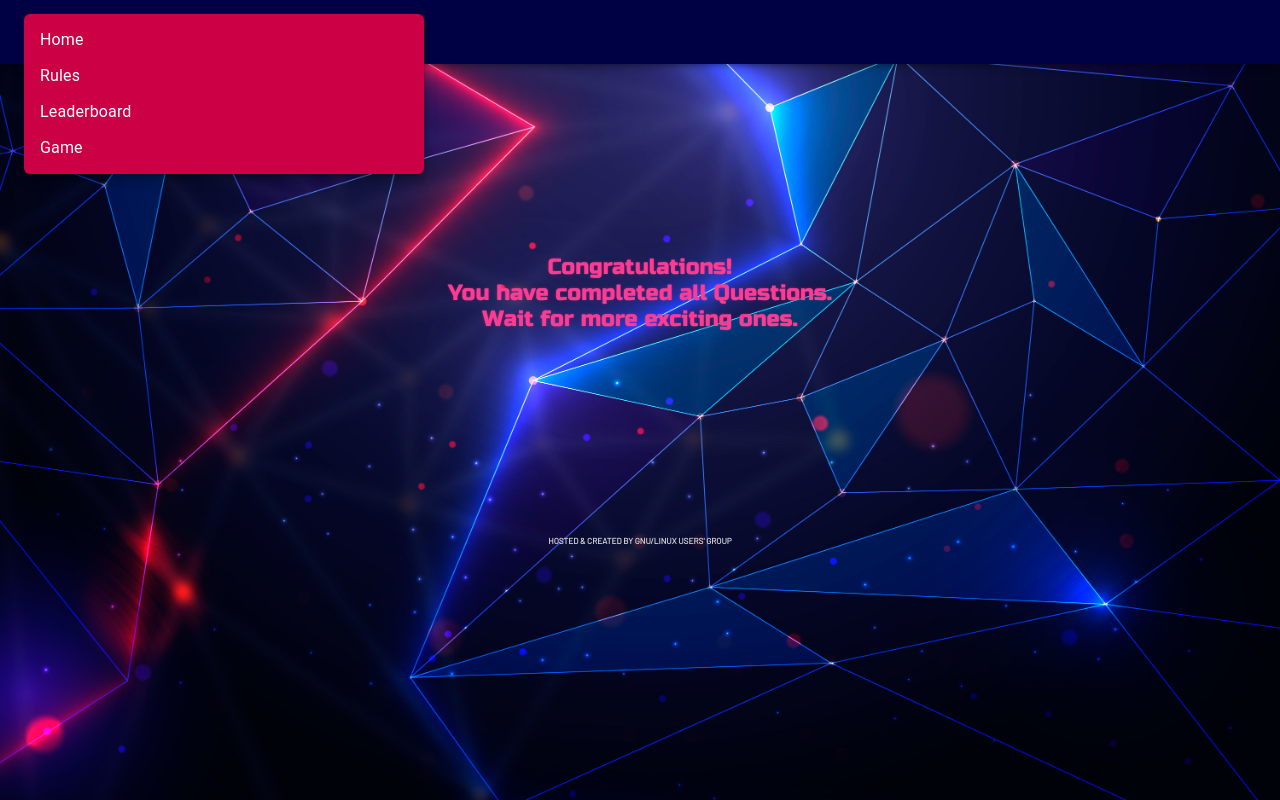
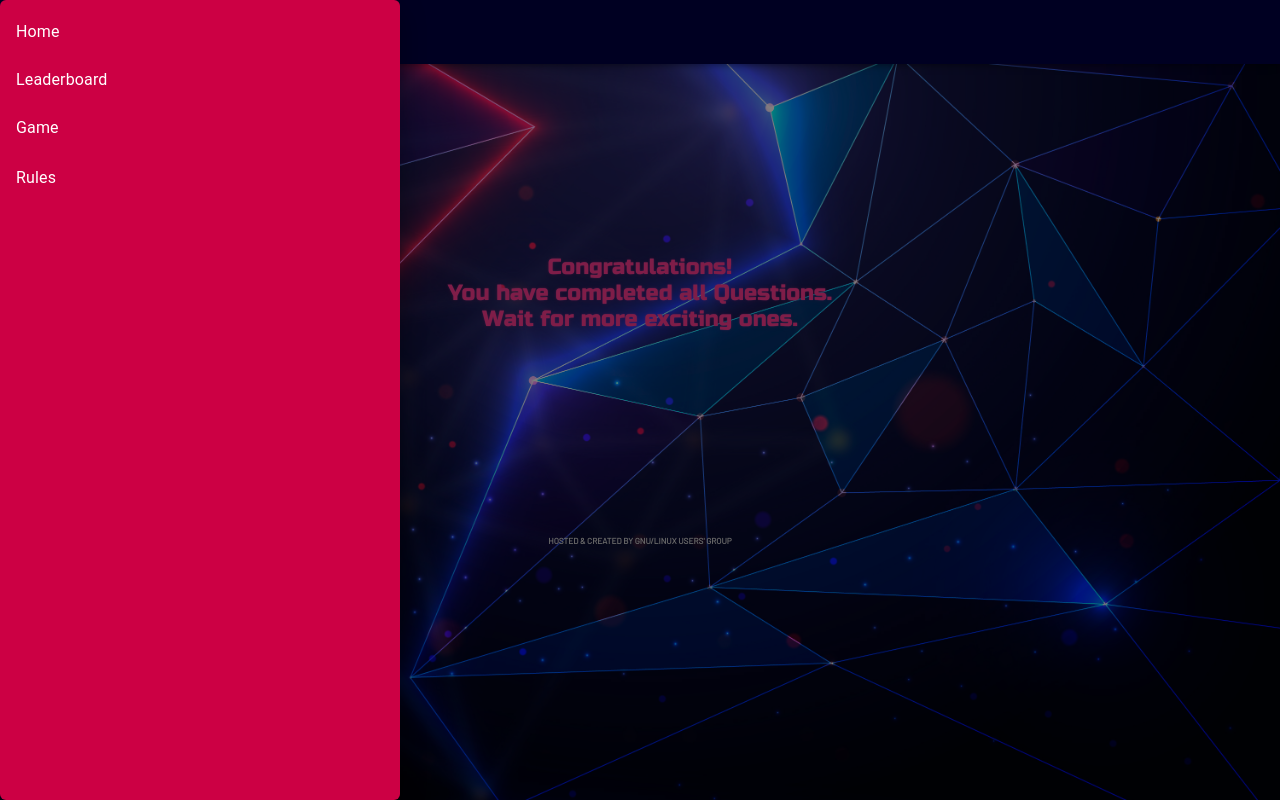
Before and after one commit to AnweshaDan/Screencast, a Next.js app: page /finale in a window 1280 px wide. Both pictures are taken after a click on the button 56 px from the left and 32 px from the top of the page. Built offline with nearby package versions, Linux system fonts and the light colour scheme.

Commit message:
Drop down to drawer.

```diff
--- a/components/MyMenu.js
+++ b/components/MyMenu.js
@@ -17,6 +17,12 @@ const useStyles = makeStyles((theme) => ({
     "& > *": {
       margin: theme.spacing(1),
     },
+  },
+  list: {
+    width: 250,
+  },
+  fullList: {
+    width: 'auto',
   },
 }));
 
--- a/components/Navbar.js
+++ b/components/Navbar.js
@@ -5,7 +5,7 @@ import AppBar from "@material-ui/core/AppBar";
 import Toolbar from "@material-ui/core/Toolbar";
 import Typography from "@material-ui/core/Typography";
 import IconButton from "@material-ui/core/IconButton";
-
+import Test from "./Test"
 import MyMenu from "./MyMenu";
 import Rules from './Rules'
 
@@ -59,7 +59,7 @@ export default function Navbar(props) {
             color="white"
             aria-label="menu"
           >
-            <MyMenu />
+            <Test />
           </IconButton>
 
           <Typography
--- /dev/null
+++ b/components/Test.js
@@ -0,0 +1,152 @@
+import React, {useState,useEffect} from 'react';
+import clsx from 'clsx';
+import { makeStyles } from '@material-ui/core/styles';
+import Drawer from '@material-ui/core/Drawer';
+import Button from '@material-ui/core/Button';
+import List from '@material-ui/core/List';
+import Divider from '@material-ui/core/Divider';
+import ListItem from '@material-ui/core/ListItem';
+import ListItemIcon from '@material-ui/core/ListItemIcon';
+import ListItemText from '@material-ui/core/ListItemText';
+import InboxIcon from '@material-ui/icons/MoveToInbox';
+import MailIcon from '@material-ui/icons/Mail';
+import MenuIcon from "@material-ui/icons/Menu";
+import Link from "next/link";
+import Fade from "@material-ui/core/Fade";
+import Rules from "./Rules";
+import MenuItem from "@material-ui/core/MenuItem";
+import { GoogleLogout } from "react-google-login";
+import Router from "next/router";
+
+
+const useStyles = makeStyles({
+  list: {
+    width: 250,
+  },
+  fullList: {
+    width: 'auto',
+  },
+});
+
+export default function TemporaryDrawer() {
+    const [anchorEl, setAnchorEl] = React.useState(null);
+  const classes = useStyles();
+  const [Log, setLog] = useState(false);
+  const [state, setState] = React.useState({
+
+    left: false
+
+  });
+  const handleClose = () => {
+    setAnchorEl(null);
+  };
+  useEffect(() => {
+    console.log("2");
+    setLog(localStorage.getItem("email"));
+    console.log(Log);
+  }, []);
+
+  const logout = () => {
+    //FB.logout();
+    clearTimeout(localStorage.getItem("interval_id"));
+    localStorage.clear();
+    Router.push("/");
+  };
+
+
+  const toggleDrawer = (anchor, open) => (event) => {
+    if (event.type === 'keydown' && (event.key === 'Tab' || event.key === 'Shift')) {
+      return;
+    }
+
+    setState({ ...state, [anchor]: open });
+  };
+
+  const list = (anchor) => (
+    <div
+      className={clsx(classes.list)}
+      role="presentation"
+      onClick={toggleDrawer(anchor, false)}
+      onKeyDown={toggleDrawer(anchor, false)}
+    >
+      <List>
+
+        <ListItem button key='Home'>
+            <Link href='/'>
+            <ListItemText primary='Home' />
+            </Link>
+        </ListItem>
+
+        <ListItem button key='Leaderboard'>
+            <Link href='/leaderboard'>
+            <ListItemText primary='Leaderboard' />
+            </Link>
+        </ListItem>
+
+        {Log ? (
+          <div className="userDetails-wrapper">
+            <div className="details-wrapper">
+              <GoogleLogout
+                render={(renderProps) => (
+                  <div className={classes.root}>
+                    <Link href="/">
+                      <MenuItem onClick={logout}>Logout</MenuItem>
+                    </Link>
+                  </div>
+                )}
+                onLogoutSuccess={logout}
+              />
+            </div>
+            <div className="bar" />
+            <div className="stand" />
+          </div>
+        ) : (
+            <ListItem button key='Game'>
+            <Link href='/game'>
+            <ListItemText primary='Game' />
+            </Link>
+        </ListItem>
+        )}
+
+
+     </List>
+    </div>
+  );
+
+  return (
+    <div>
+      {['left'].map((anchor) => (
+        <React.Fragment key={anchor}>
+          <Button onClick={toggleDrawer(anchor, true)}><MenuIcon/></Button>
+          <Drawer
+          id="fade-menu"
+          TransitionComponent={Fade}
+        marginThreshold="0px"
+        anchorOrigin={{ vertical: "top", horizontal: "left" }}
+        anchorPosition={{ left: "0", top: "0" }}
+        transformOrigin={{ top: "0px", left: "0px" }}
+        style={{ fontFamily: "'Barlow', sans-serif" }}
+        PaperProps={{
+          style: {
+            top: 0,
+            left: 0,
+            backgroundColor: "#cc0044",
+            borderRadius: "6px",
+            color: "white",
+            marginTop: "0",
+            paddingTop: ["0px"],
+            width: "400px",
+            maxHeight: "100%",
+          },
+        }}
+          anchor={anchor} open={state[anchor]} onClose={toggleDrawer(anchor, false)}>
+            {list(anchor)}
+            <MenuItem onClick={handleClose}>
+          <Rules>Rules</Rules>
+        </MenuItem>
+          </Drawer>
+        </React.Fragment>
+      ))}
+    </div>
+  );
+}
```
Also changed, not shown: components/Answer.js (+1 -9 lines), components/Hint.js (+9 -0 lines), components/Submit.js (deleted, +0 -20 lines), pages/game.js (+11 -3 lines), components/FbLog2.js (line endings or trailing spaces).
